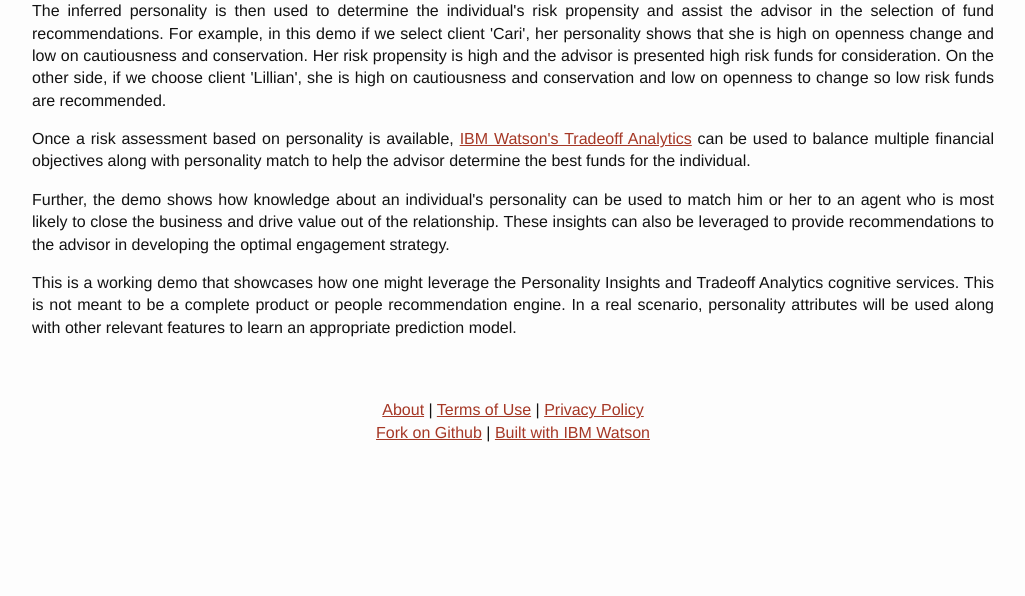
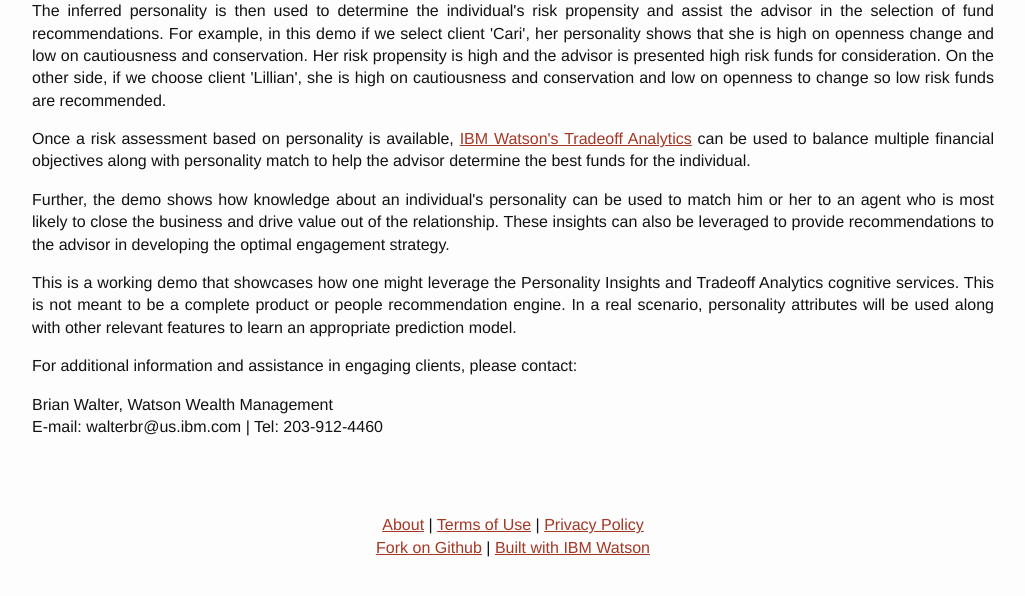
Before and after one commit to watson-developer-cloud/investment-advisor, a website: page public/about.html in a window 1280 px wide. Shown: the part 284-880 px from the top of the page, without its empty margins (127-1152 px from the left). Before the commit the page ends 800 px from the top, so only its background shows below. Drawn offline with Linux system fonts and the light colour scheme.

Commit message:
Added contact information

```diff
--- a/public/about.html
+++ b/public/about.html
@@ -63,6 +63,8 @@
         a complete product or people recommendation engine. In a real scenario,
         personality attributes will be used along with other relevant features to
         learn an appropriate prediction model.
+        <p><span>For additional information and assistance in engaging clients, please contact:</span></p>
+        <p><span>Brian Walter, Watson Wealth Management</span><br><span>E-mail: walterbr</span><span style="display:none">@no-bot.null no-bot</span><span>@</span><span style="display:none">invalid.</span><span>us.ibm.com | Tel: 203-912-4460 </span></p>
       </div>
     </div>
     <div class="container">
```
Also changed, not shown: public/index.html (+2 -0 lines).
